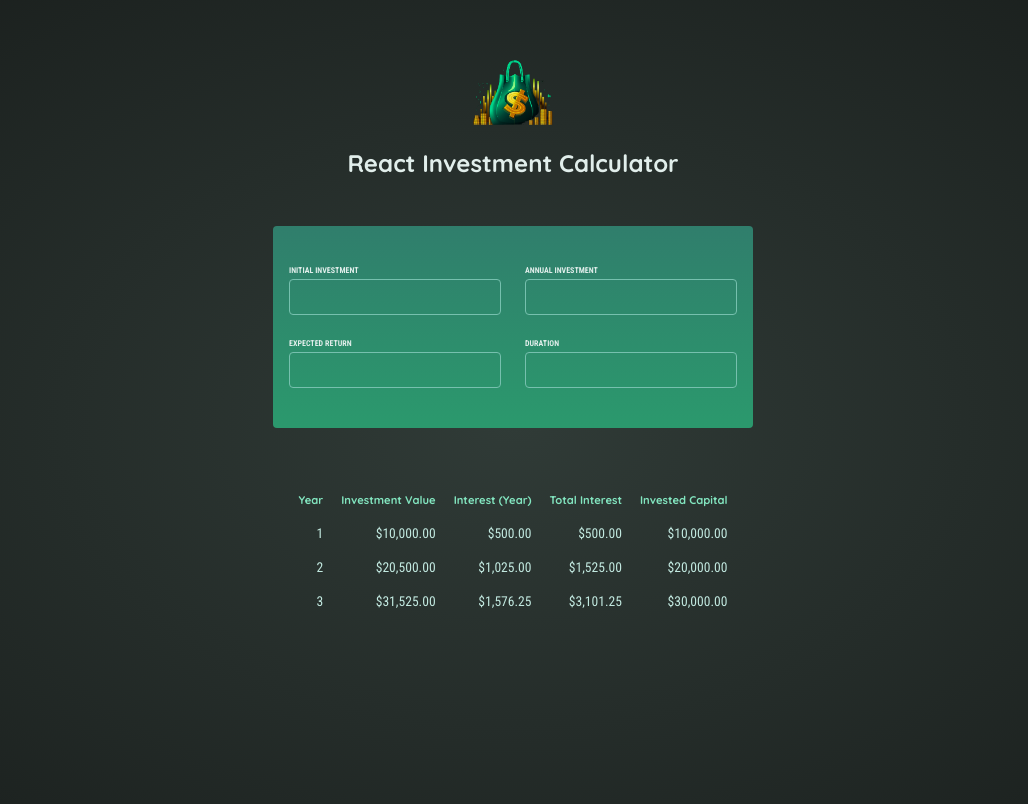
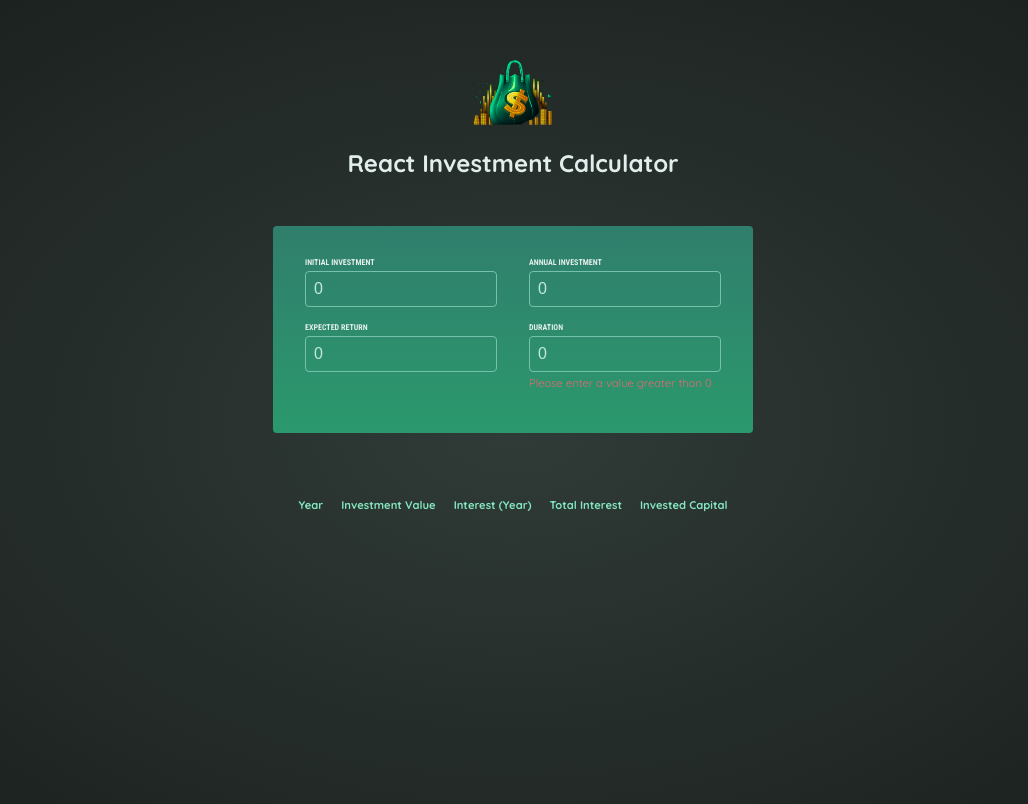
Before and after one commit to junetomato/investment-calculator, a React (Vite) app: page / in a window 1280 px wide. Shown: the top 804 px of the page, without its empty margins (127-1155 px from the left). Built offline with nearby package versions, Linux system fonts and the light colour scheme.

Commit message:
refactor input handling and layout; calculate investment results; manage investment data state

```diff
--- a/src/App.jsx
+++ b/src/App.jsx
@@ -1,11 +1,53 @@
+import { useState } from "react"
+
 import Result from "./util/components/Result"
-import UserInputs from "./util/components/UserInputs"
+import Input from "./util/components/Input"
+import { calculateInvestmentResults } from "./util/investment"
+
+const INITIAL_DATA = {
+  initialInvestment: 0,
+  annualInvestment: 0,
+  expectedReturn: 0,
+  duration: 0,
+}
 
 export default function App() {
+  const [ investmentData, setInvestmentData ] = useState(INITIAL_DATA)
+
+  function handlerInvestmentData( newInputObj ) {
+    setInvestmentData(prevInvestmentData => ({
+      ...prevInvestmentData,
+      ...newInputObj
+    }))
+  }
+
+  const investmentResults = calculateInvestmentResults(investmentData);
+
   return (
     <>
-      <UserInputs />
-      <Result />
+      <section id="user-input">
+        <Input
+          name="Initial Investment"
+          investmentID="initialInvestment"
+          onChangeHandler={handlerInvestmentData}
+        />
+        <Input
+          name="Annual Investment"
+          investmentID="annualInvestment"
+          onChangeHandler={handlerInvestmentData}
+        />
+        <Input
+          name="Expected Return"
+          investmentID="expectedReturn"
+          onChangeHandler={handlerInvestmentData}
+        />
+        <Input
+          name="Duration"
+          investmentID="duration"
+          onChangeHandler={handlerInvestmentData}
+        />
+      </section>
+      <Result data={investmentResults} />
     </>
   )
 }
--- a/src/index.css
+++ b/src/index.css
@@ -32,18 +32,14 @@
 }
 
 #user-input {
-  padding: 1rem;
+  display: grid;
+  grid-template-columns: repeat(2, 1fr);
+  gap: 1rem 2rem;
+  padding: 2rem;
   max-width: 30rem;
   margin: 2rem auto;
   border-radius: 4px;
   background: linear-gradient(180deg, #307e6c, #2b996d);
-}
-
-.input-group {
-  display: flex;
-  justify-content: space-evenly;
-  gap: 1.5rem;
-  margin-block: 1.5rem;
 }
 
 #user-input label {
@@ -63,6 +59,12 @@
   background-color: transparent;
   color: #c2e9e0;
   font-size: 1rem;
+}
+
+#user-input .error {
+  color: #e06c75;
+  font-size: 0.7rem;
+  margin-top: 0.25rem;
 }
 
 #result {
--- a/src/util/components/Input.jsx
+++ b/src/util/components/Input.jsx
@@ -1,5 +1,14 @@
-export default function Input({ name }) {
+import { useState } from "react"
+
+export default function Input({ name, investmentID, onChangeHandler }) {
+  const [ value, setValue ] = useState(0)
+
   const editedName = name.toLowerCase().replace(/\s+/g, "-")
+
+  function handleChange(e) {
+    setValue(e.target.value)
+    onChangeHandler({[investmentID]: +e.target.value})
+  }
 
   return (
     <div>
@@ -8,7 +17,10 @@
         type="number"
         id={editedName}
         name={editedName}
+        onChange={handleChange}
+        value={value}
       />
+      {(value < 1 && investmentID === 'duration') && <p className="error">Please enter a value greater than 0</p>}
     </div>
   )
 }
--- a/src/util/components/Result.jsx
+++ b/src/util/components/Result.jsx
@@ -1,4 +1,6 @@
-export default function Result({}) {
+import { formatter } from "../investment";
+
+export default function Result({ data }) {
   return (
     <table id="result">
       <thead>
@@ -11,27 +13,25 @@
         </tr>
       </thead>
       <tbody>
-        <tr>
-          <td>1</td>
-          <td>$10,000.00</td>
-          <td>$500.00</td>
-          <td>$500.00</td>
-          <td>$10,000.00</td>
-        </tr>
-        <tr>
-          <td>2</td>
-          <td>$20,500.00</td>
-          <td>$1,025.00</td>
-          <td>$1,525.00</td>
-          <td>$20,000.00</td>
-        </tr>
-        <tr>
-          <td>3</td>
-          <td>$31,525.00</td>
-          <td>$1,576.25</td>
-          <td>$3,101.25</td>
-          <td>$30,000.00</td>
-        </tr>
+        {data.map((yearData) => {
+          const totalInterest = data
+            .slice(0, yearData.year)
+            .reduce((sum, item) => sum + item.interest, 0);
+          const investedCapital =
+            yearData.annualInvestment * yearData.year +
+            data[0].valueEndOfYear -
+            data[0].interest;
+
+          return (
+            <tr key={yearData.year}>
+              <td>{yearData.year}</td>
+              <td>{formatter.format(yearData.valueEndOfYear)}</td>
+              <td>{formatter.format(yearData.interest)}</td>
+              <td>{formatter.format(totalInterest)}</td>
+              <td>{formatter.format(investedCapital)}</td>
+            </tr>
+          );
+        })}
       </tbody>
     </table>
   )
--- a/src/util/components/UserInputs.jsx
+++ /dev/null
@@ -1,16 +0,0 @@
-import Input from "./Input";
-
-export default function UserInputs({}) {
-  return (
-    <section id="user-input" className="">
-      <div className="input-group">
-        <Input name="Initial Investment" />
-        <Input name="Annual Investment" />
-      </div>
-      <div className="input-group">
-        <Input name="Expected Return" />
-        <Input name="Duration" />
-      </div>
-    </section>
-  )
-}
```
